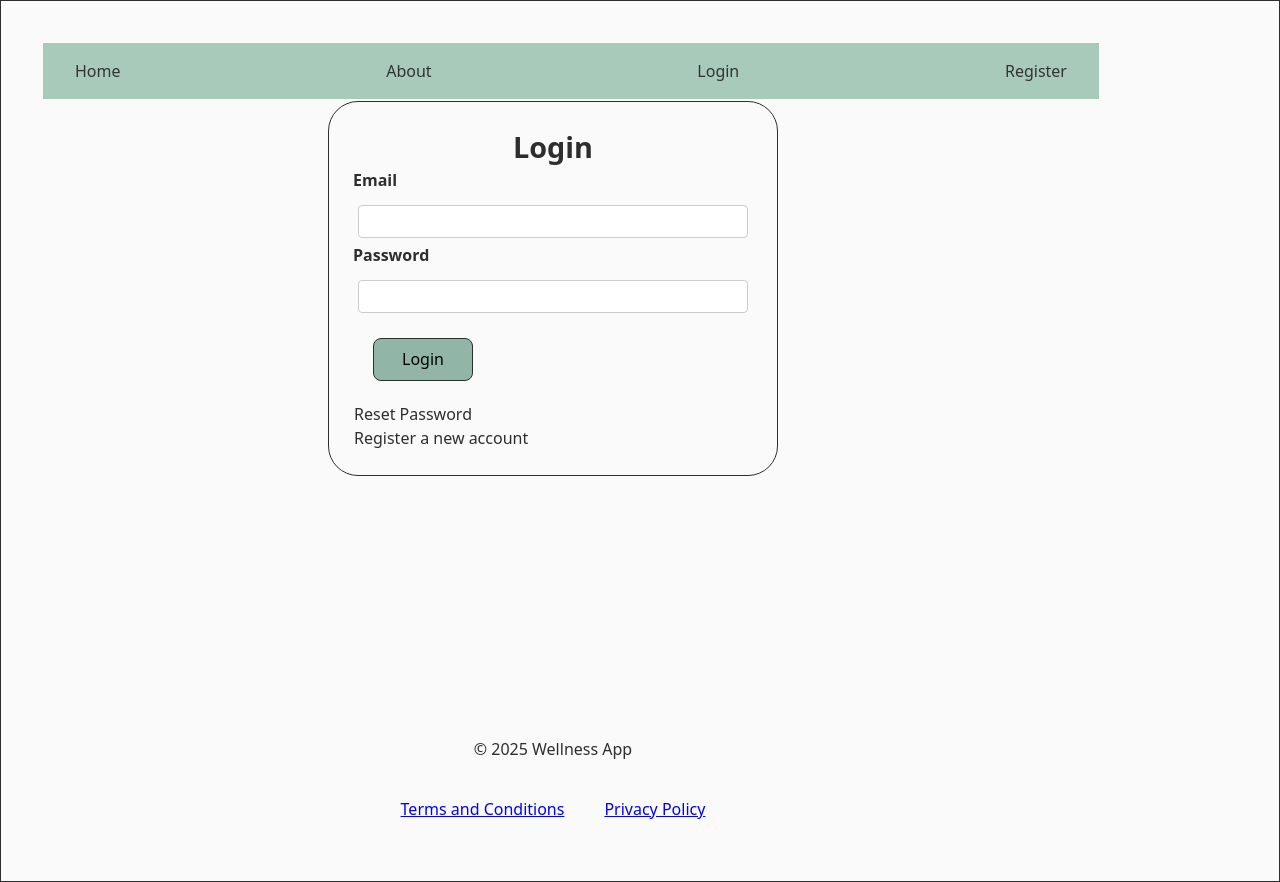
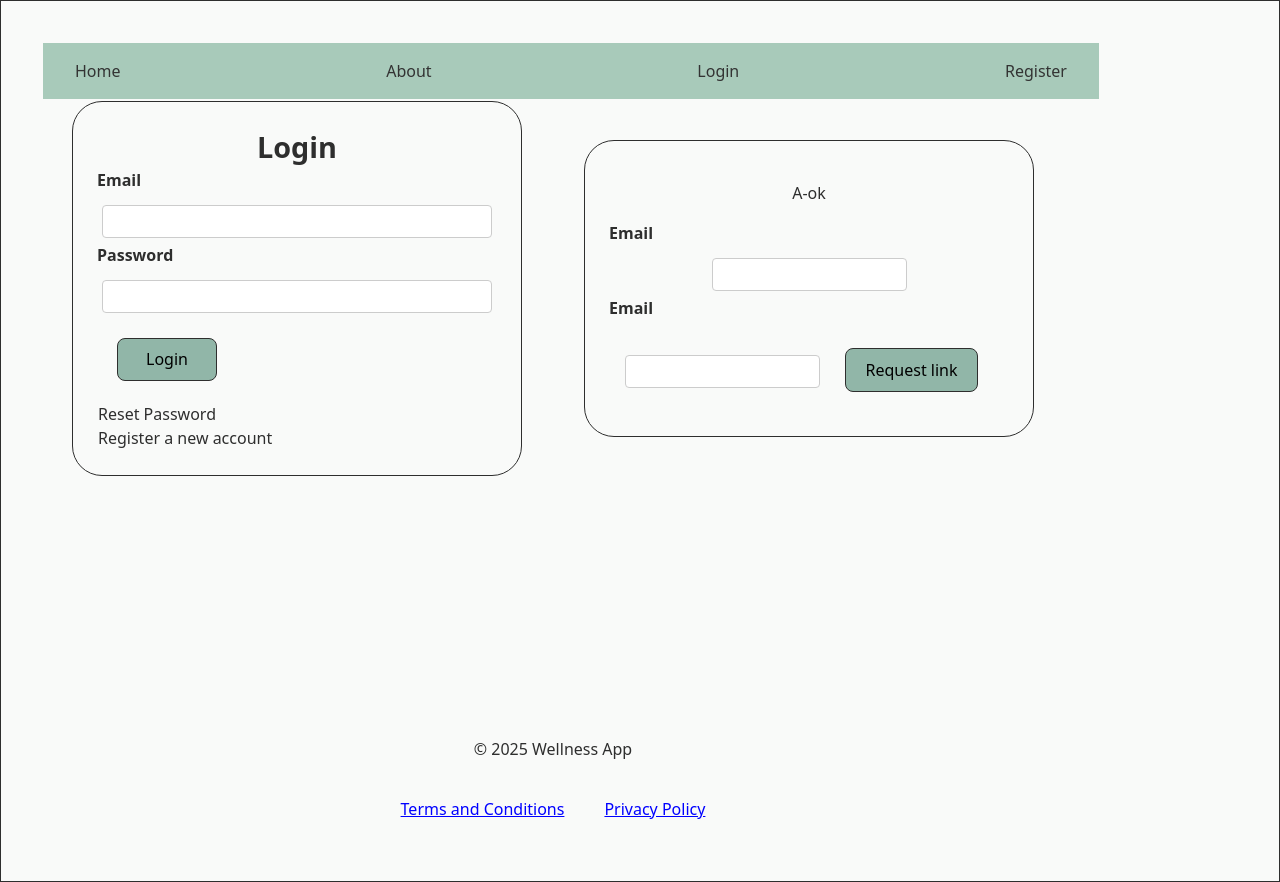
Before and after one commit to Hannes-Soosaar/wellness-app, a React (Vite) app in the folder frontend/: page /login in a window 1280 px wide. Built offline with nearby package versions, Linux system fonts and the light colour scheme.

Commit message:
WIP password reset

```diff
--- /dev/null
+++ b/frontend/src/components/RequestPasswordReset.tsx
@@ -0,0 +1,101 @@
+import React, { useEffect, useState } from "react";
+import api from "../lib/axios";
+
+interface RequestData {
+  email: string;
+}
+
+interface ResponseData {
+  successMessage: string;
+}
+
+const RequestPasswordReset: React.FC = () => {
+  const [email, setEmail] = useState("");
+  const [emailAgain, setEmailAgain] = useState("");
+  const [errorMessage, setErrorMessage] = useState("");
+
+  const handleRequestPasswordResetLink = async () => {
+    if (!email) {
+      setErrorMessage("Please enter the email used to register the account ");
+    }
+
+    if (!emailAgain) {
+      setErrorMessage(
+        "Please enter the email again to verify the email matches"
+      );
+    }
+
+    if (email === emailAgain) {
+      requestPasswordResetLink();
+    } else {
+      setErrorMessage("The emails do not match");
+      return;
+    }
+  };
+
+  const requestPasswordResetLink = async () => {
+    const requestData: RequestData = {
+      email,
+    };
+
+    try {
+      const response = await api.post("/api/reset", requestData, {
+        withCredentials: true,
+      });
+      if (response.status === 200) {
+        const responseData: ResponseData = {
+          successMessage: "success",
+        };
+        console.log(responseData);
+        console.log(response.data);
+      }
+    } catch (error: unknown) {
+      if (error instanceof Error) {
+        console.error("Error:", error.message);
+        setErrorMessage("Error: " + error.message);
+      } else {
+        console.error("Unknown error", error);
+        setErrorMessage("Something went wrong please, try again later!");
+      }
+    }
+  };
+  useEffect(() => {
+    if (errorMessage) {
+      const timer = setTimeout(() => {
+        setErrorMessage("");
+      }, 3000);
+      return () => clearTimeout(timer);
+    }
+  }, [errorMessage]);
+  return (
+    <>
+      <div className="login-container">
+        {errorMessage ? (
+          <div className="error-text"> {errorMessage}</div>
+        ) : (
+          <p>A-ok</p>
+        )}
+        <label htmlFor="email">Email</label>
+        <input
+          type="email"
+          id="email"
+          name="email"
+          value={email}
+          onChange={(e) => setEmail(e.target.value)}
+        />
+        <label htmlFor="email-again">Email</label>
+        <input
+          type="email"
+          id="email-again"
+          name="email"
+          value={emailAgain}
+          onChange={(e) => setEmailAgain(e.target.value)}
+        />
+        <button onClick={handleRequestPasswordResetLink}>Request link</button>
+        {/* <div>{responseData.successMessage}</div> */}
+      </div>
+    </>
+  );
+};
+
+export default RequestPasswordReset;
--- a/frontend/src/pages/Login.tsx
+++ b/frontend/src/pages/Login.tsx
@@ -1,5 +1,6 @@
 import React from "react";
 import api from "../lib/axios";
+import RequestPasswordReset from "../components/RequestPasswordReset";
 
 interface LoginData {
   email: string;
@@ -36,6 +37,7 @@ const Login: React.FC = () => {
   };
 
   return (
+    <>
       <div className="login-container">
         <h3>Login</h3>
         <form onSubmit={handleLogin}>
@@ -66,6 +68,8 @@ const Login: React.FC = () => {
           <a className="register-link">Register a new account</a>
         </div>
       </div>
+      <RequestPasswordReset />
+    </>
   );
 };
 
```
Also changed, not shown: frontend/src/components/PasswordReset.tsx (added), 2 other files (tests, documents, lock files or other folders). Lines whose indentation alone changed are shown as unchanged.
